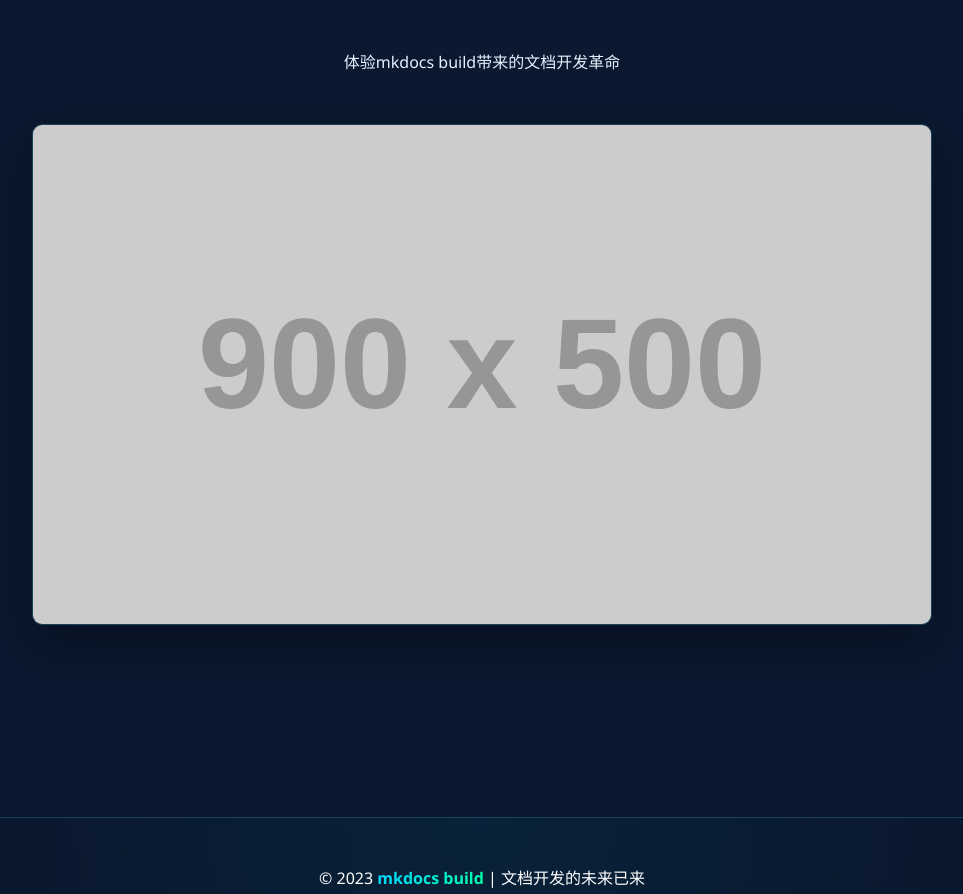
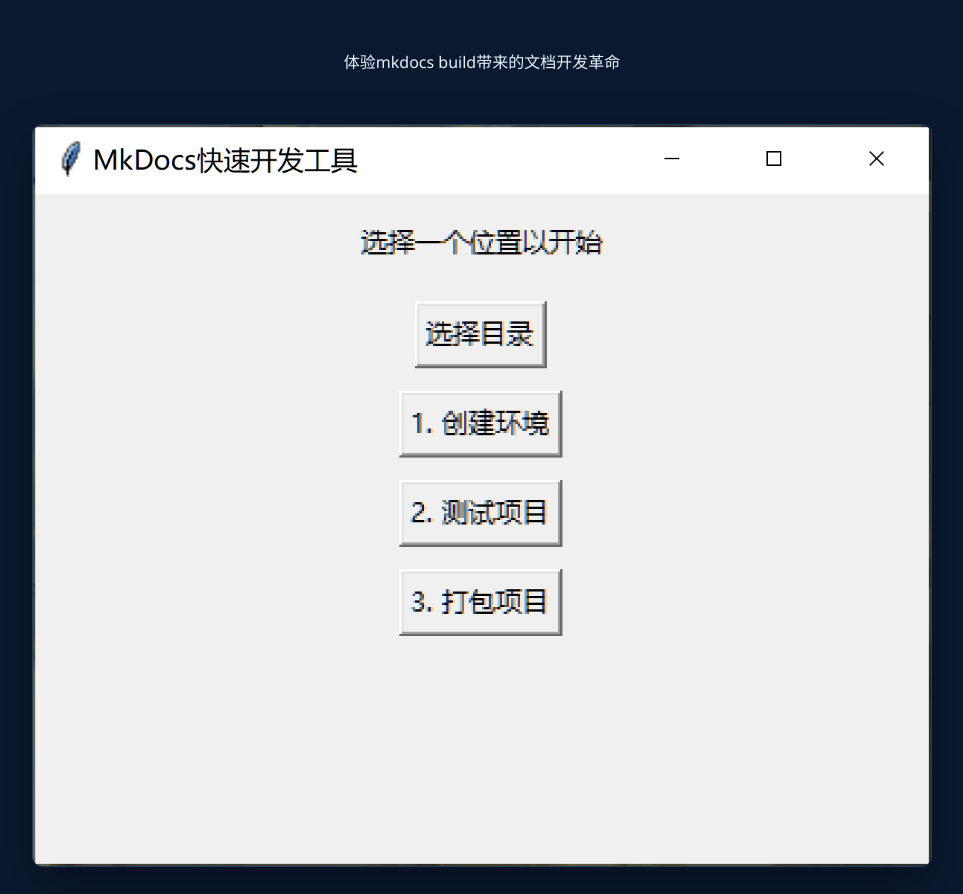
Before and after one commit to abab996/mkdocs_build, a plain HTML site: page index.html in a window 1280 px wide. Shown: the part 1640-2534 px from the top of the page, without its empty margins (158-1121 px from the left). Drawn offline with Linux system fonts and the light colour scheme; placeholder pictures from the web are drawn by us.

Commit message:
Update index.html

```diff
--- a/index.html
+++ b/index.html
@@ -488,7 +488,7 @@
 
             <div class="demo-container">
                 <!-- 这里可以放置软件截图或GIF演示 -->
-                <img src="https://via.placeholder.com/900x500/0a192f/00d8ff?text=mkdocs+build+科技感演示" alt="mkdocs build 演示">
+                <img src="https://github.com/abab996/mkdocs_build/blob/main/dev.png" alt="mkdocs build 演示">
             </div>
         </div>
     </section>
```
